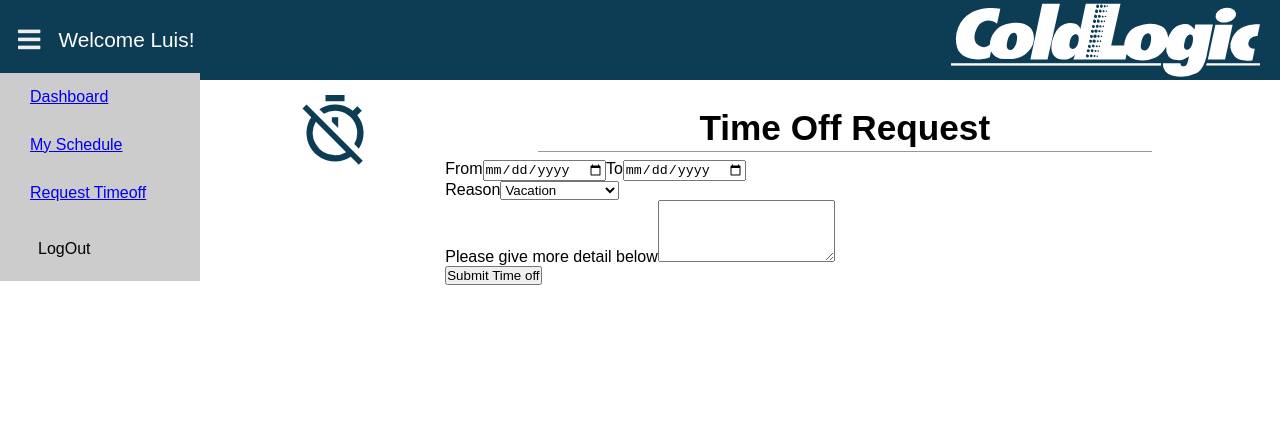
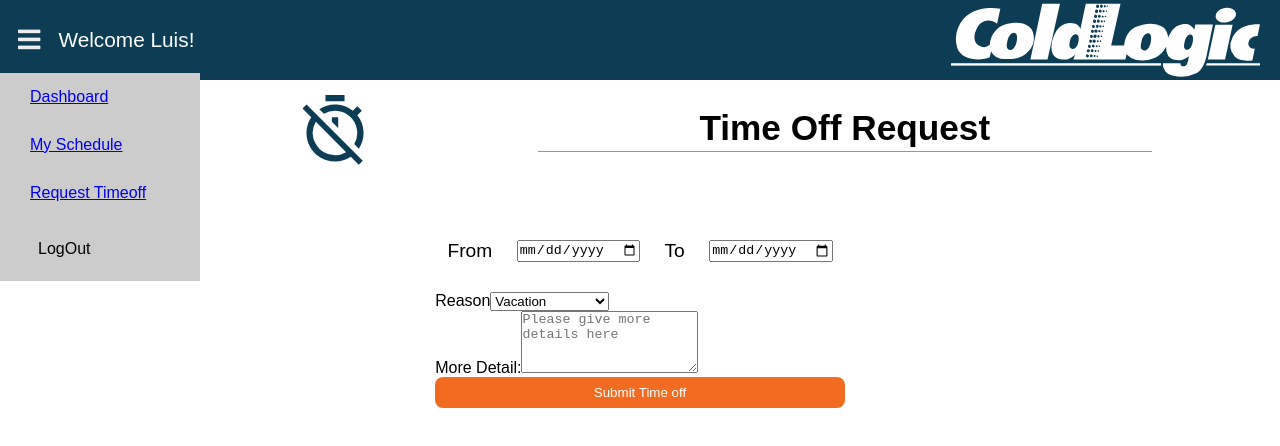
Before and after one commit to typowmedia/mycoldlogicplatform, a React (Create React App) app in the folder mycoldlogic/: page /timeoff in a window 1280 px wide. Shown: the top 446 px of the page. Built offline with nearby package versions, Linux system fonts and the light colour scheme.

Commit message:
add more styling to Time off Request

```diff
--- a/mycoldlogic/src/containers/Timeoff/TimeoffRequestForm/TimeoffRequestForm.css
+++ b/mycoldlogic/src/containers/Timeoff/TimeoffRequestForm/TimeoffRequestForm.css
@@ -1,6 +1,20 @@
 .TimeoffRequestForm{
+    display: flex;
+    flex-direction: column;
+    margin: 50px;
+    width: 32vmax;
+}
 
+.pickdate {
+    display: flex;
+    justify-content: space-around;
+    font-size: larger;
+    margin: 30px 0;
 }
+.pickdate input {
+    speak-date: dmy;
+}
+
 /* smart watches (just in case) */
 @media screen and (min-device-width: 150px)and (max-width: 330px) {
 
--- a/mycoldlogic/src/containers/Timeoff/TimeoffRequestForm/TimeoffRequestForm.js
+++ b/mycoldlogic/src/containers/Timeoff/TimeoffRequestForm/TimeoffRequestForm.js
@@ -4,7 +4,7 @@ import './TimeoffRequestForm.css';
 const TimeoffRequestForm = ( props ) => {
   return (
     <form className='TimeoffRequestForm'>
-      <div>
+      <div className='pickdate'>
         <label htmlFor='fromDate'>From</label>
         <input type='date' name='fromDate' />
         <label htmlFor='toDate'>To</label>
@@ -13,17 +13,17 @@ const TimeoffRequestForm = ( props ) => {
       <div>
         <label htmlFor='reason'>Reason</label>
         <select name='reason'>
-          <option>Vacation</option>
-          <option>Unpaid Vacation</option>
-          <option>Appointment</option>
-          <option>Other</option>
+          <option value='option 1'>Vacation</option>
+          <option value='option 2'>Unpaid Vacation</option>
+          <option value='option 3'>Appointment</option>
+          <option value='option 4'>Other</option>
         </select>
       </div>
       <div>
-        <label htmlFor='reasonDetail'>Please give more detail below</label>
-        <textarea rows='4' name='reasonDetail' onChange={props.updateReason}>{props.reasonDetail}</textarea>
+        <label htmlFor='reasonDetail'>More Detail:</label>
+        <textarea rows='4' name='reasonDetail' onChange={props.updateReason} placeholder='Please give more details here'>{props.reasonDetail}</textarea>
       </div>
-      <button onClick={props.submitTimeoffRequest}>Submit Time off</button>
+      <button className="mainBtn" onClick={props.submitTimeoffRequest}>Submit Time off</button>
     </form>
   );
 };
```
